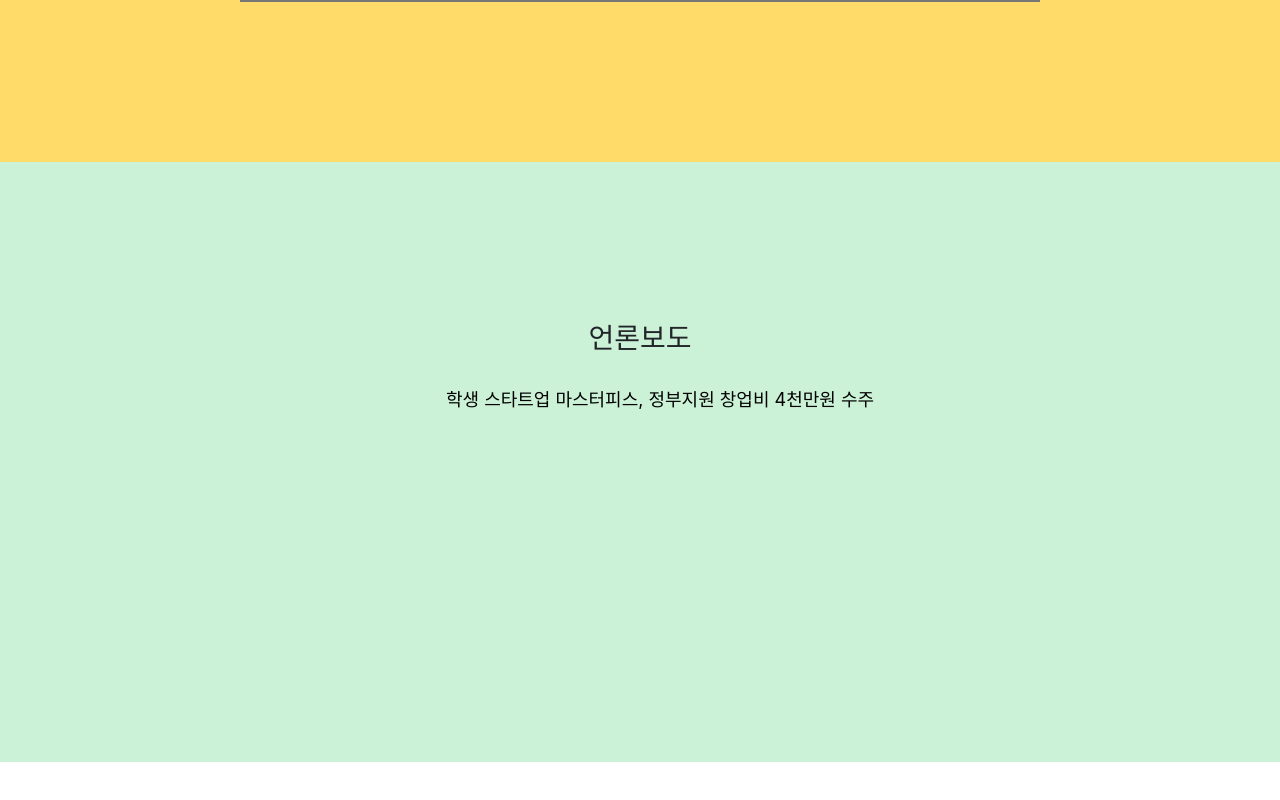
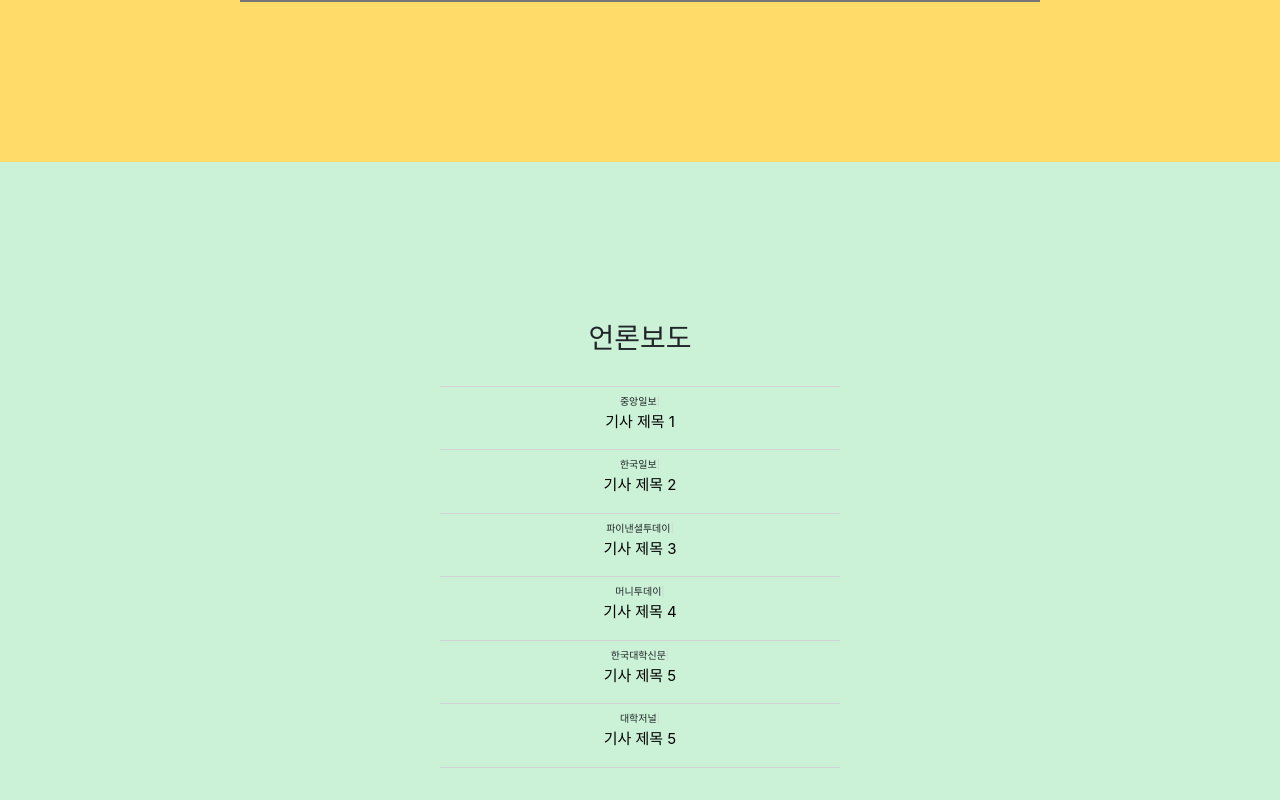
Before and after one commit to old-rookies/masterpiece-home-client, a React (Create React App) app: page /press in a window 1280 px wide. Shown: the part 1196-1996 px from the top of the page. Before the commit the page ends 1958 px from the top, so only its background shows below. Built offline with nearby package versions, Linux system fonts and the light colour scheme.

Commit message:
기사 리스트 변경

```diff
--- a/src/Press/press_gisa/press_gisa.js
+++ b/src/Press/press_gisa/press_gisa.js
@@ -1,15 +1,25 @@
 import React from 'react';
 import './press_gisa.scss';
-const gisa=[
-    "https://new.syu.ac.kr/blog/삼육人-학생-스타트업-마스터피스-정부지원-창업비-4/"
-];
+
 class Press_gisa extends React.Component{
     render(){
+        const gisas=[
+
+            { title : '기사 제목 1' , date : new Date() , press_nm : '중앙일보',link:" https://news.joins.com/article/23483971" },
+            { title : '기사 제목 2' , date : new Date() , press_nm : '한국일보',link:"https://www.hankookilbo.com/News/Read/201905301324353886?did=NA&dtype=&dtypecode=&prnewsid="},
+            { title : '기사 제목 3' , date : new Date() , press_nm : '파이낸셜투데이',link:"http://www.ftoday.co.kr/news/articleView.html?idxno=108997"},
+            { title : '기사 제목 4' , date : new Date() , press_nm : '머니투데이',link:"http://news.mt.co.kr/mtview.php?no=2019052917577495894"},
+            { title : '기사 제목 5' , date : new Date() , press_nm : '한국대학신문',link:"http://news.unn.net/news/articleView.html?idxno=213274"},
+            { title : '기사 제목 5' , date : new Date() , press_nm : '대학저널',link:"http://www.dhnews.co.kr/news/articleView.html?idxno=103083"},
+        ];
+        const gisaList=gisas.map(
+            (gisa)=>(<li className="gisas"><span className="pressnm">{gisa.press_nm}</span><span className="gisaDate">|{gisa.data}</span><p className="gisaTitle"><a href={gisa.link} target="_blank">{gisa.title}</a></p></li>)
+        );
         return(
             <div className="press_sec press_gisa">
                 <div className="press_gisa_title"><h3>언론보도</h3></div>
-                <ul>
-                    <li><p><a href="https://new.syu.ac.kr/blog/삼육人-학생-스타트업-마스터피스-정부지원-창업비-4/">학생 스타트업 마스터피스, 정부지원 창업비 4천만원 수주</a></p></li>
+                <ul className="gisaList">
+                   {gisaList}
                 </ul>
             </div>
         );
--- a/src/Press/press_gisa/press_gisa.scss
+++ b/src/Press/press_gisa/press_gisa.scss
@@ -14,10 +14,24 @@
         margin-bottom:30px;
     }
 }
-ul{
+.gisaList{
     list-style: none;
-    li{
-        font-size: 18px;
+    width:400px;
+    left: 0; right: 0; top:0;bottom:0;margin: auto;
+    border-top: solid lightgray 1px;
+    padding: 0;
+    .gisas{
+            border-bottom: solid lightgray 1px;
+        .pressnm{
+            font-size:10px;
+           }
+           .gisaDate{
+               color:lightgray;
+               font-size: 10px;
+           }
+           .gisaTitle{
+               font-size: 15px;
+           }
         a{
             color: black;
         }
```
